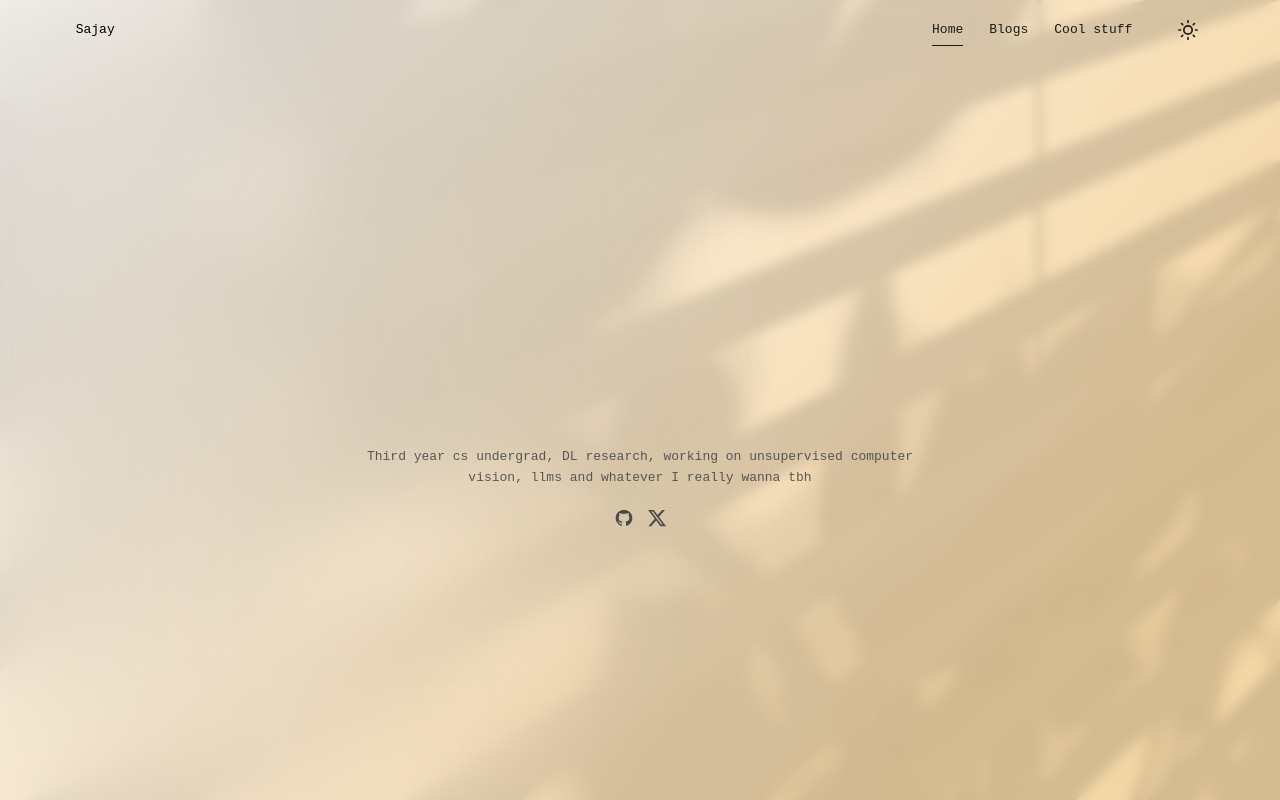
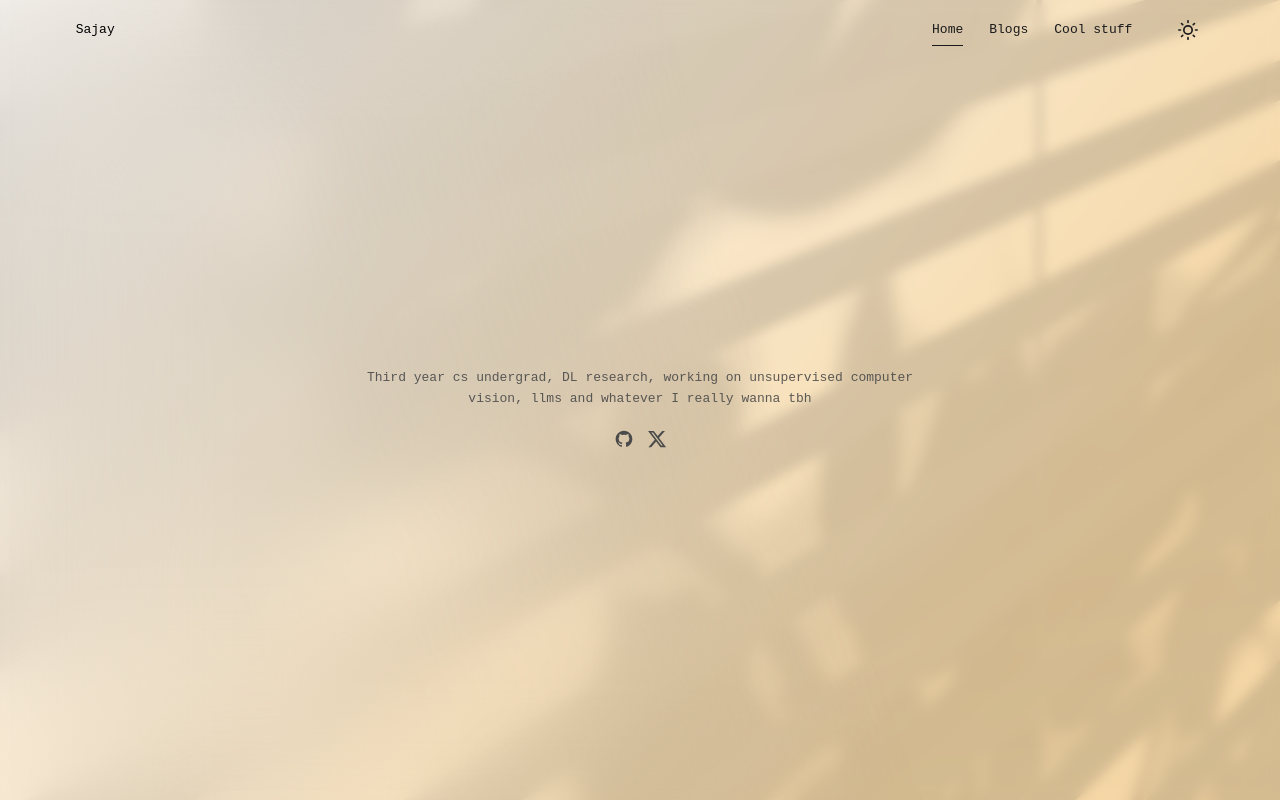
Before and after one commit to SajayR/Sadge, a plain HTML site: page index.html in a window 1280 px wide. Drawn offline with Linux system fonts and the light colour scheme.

Commit message:
Fixed viewport sizing

```diff
--- a/layout.css
+++ b/layout.css
@@ -1,4 +1,3 @@
-
 * {
     margin: 0;
     padding: 0;
@@ -85,20 +84,20 @@ body {
 
 /* Main Content Styles */
 .main-content {
-    flex: 1;
-    margin: 0 auto;
-    padding: 4rem 2rem;
-    max-width: 1200px;
-    width: 100%;
-}
-
-.about-section {
     min-height: 100vh;
     display: flex;
     align-items: center;
     justify-content: center;
+    margin: 0 auto;
+    width: 100%;
+    max-width: 1200px;
+}
+
+.about-section {
+    display: flex;
+    align-items: center;
+    justify-content: center;
     text-align: center;
-    padding: 2rem;
     width: 100%;
 }
 
--- a/styles.css
+++ b/styles.css
@@ -1,4 +1,3 @@
-
 :root {
     --text-primary: #1a1a1a;
     --text-secondary: #4a4a4a;
@@ -326,11 +325,20 @@ h1, h2, h3 {
 }
 
 /* About Section */
-.about-section {
+.main-content {
     min-height: 100vh;
     display: flex;
     align-items: center;
-    padding-top: 80px;
+    justify-content: center;
+    padding: 0 2rem;
+}
+
+.about-section {
+    display: flex;
+    align-items: center;
+    justify-content: center;
+    width: 100%;
+    padding: 2rem 0;
     will-change: transform;
     transform: translateZ(0);
 }
```
